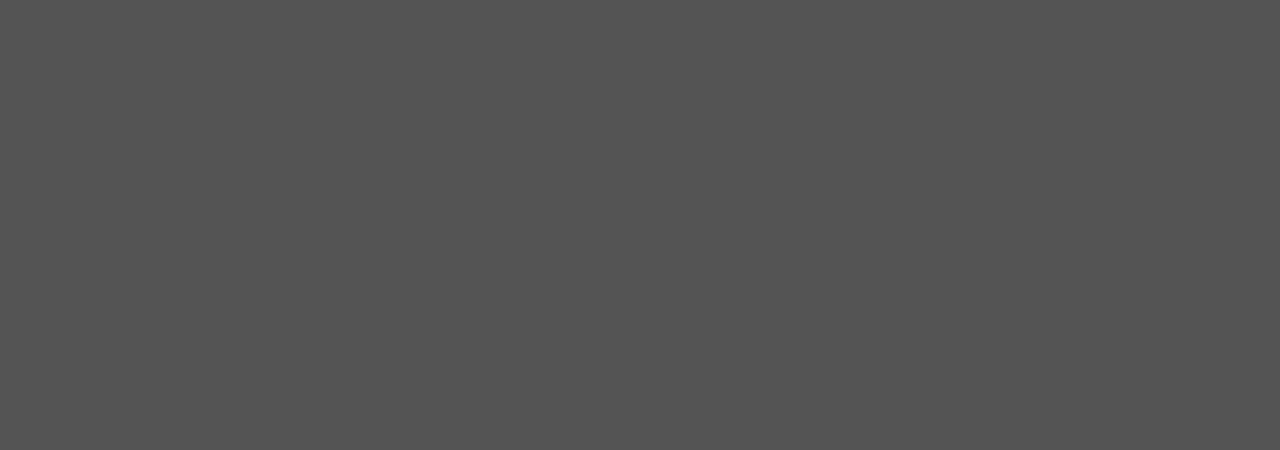
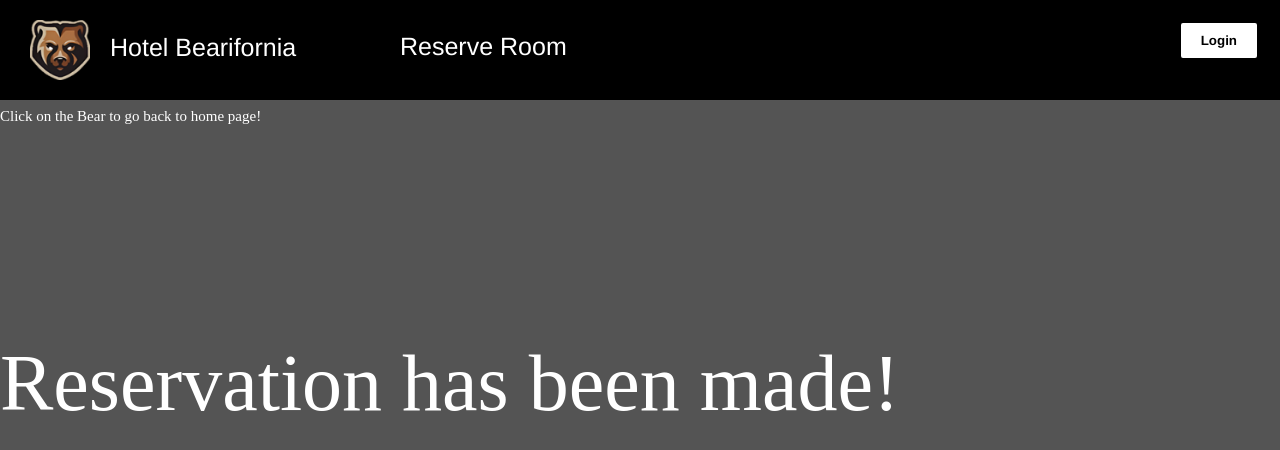
Before and after one commit to mjosephs04/projectBearifornia, a React (Create React App) app in the folder frontend/: page /confirmation in a window 1280 px wide. Before the commit this address had no page. Shown: the top 450 px of the page. Built offline with nearby package versions, Linux system fonts and the light colour scheme.

Commit message:
Confirmation Landing Page

```diff
--- a/frontend/src/App.js
+++ b/frontend/src/App.js
@@ -11,6 +11,7 @@ import ClerkCenter from './Components/Clerk_Center/ClerkCenter'
 import AddRoom from './Components/AddRoom/AddRoom'
 import ReservationLanding from './Components/ReservationLanding/ReservationLanding'
 import {Route, Routes} from "react-router-dom";
+import ConfirmationLanding from "./Components/ConfirmationLanding/ConfirmationLanding";
 const App = () => {
     return (
         <>
@@ -25,6 +26,7 @@ const App = () => {
                 <Route exact path='/clerk-center' element={<ClerkCenter />}/>
                 <Route exact path='/add-room' element={<AddRoom />}/>
                 <Route exact path='/reservation' element={<ReservationLanding />}/>
+                <Route exact path='/confirmation' element={<ConfirmationLanding />}/>
             </Routes>
         </>
     );
--- /dev/null
+++ b/frontend/src/Components/ConfirmationLanding/ConfirmationLanding.css
@@ -0,0 +1,18 @@
+.confirmation-label{
+    text-align: center;
+    position: absolute;
+    font-family: Damascus;
+    font-weight: normal;
+    font-size: 80px;
+    top: 42.234%;
+}
+
+
+.return-label{
+    text-align: center;
+    position: absolute;
+    font-family: Damascus;
+    font-weight: normal;
+    font-size: 15px;
+    top: 13.5%;
+}
--- /dev/null
+++ b/frontend/src/Components/ConfirmationLanding/ConfirmationLanding.js
@@ -0,0 +1,23 @@
+import Layout from '../Layout/Layout'
+import React, {useEffect, useState} from 'react'
+import axios from 'axios'
+import "./ConfirmationLanding.css"
+import {Link} from "react-router-dom";
+import { useNavigate } from 'react-router-dom';
+
+const ConfirmationLanding = (props) => {
+
+
+    return (
+        <div>
+            <Layout/>
+            <div className='confirmation-label'>Reservation has been made!</div>
+            <br/>
+            <div className='return-label'>Click on the Bear to go back to home page!</div>
+
+        </div>
+    );
+
+}
+
+export default ConfirmationLanding
```
